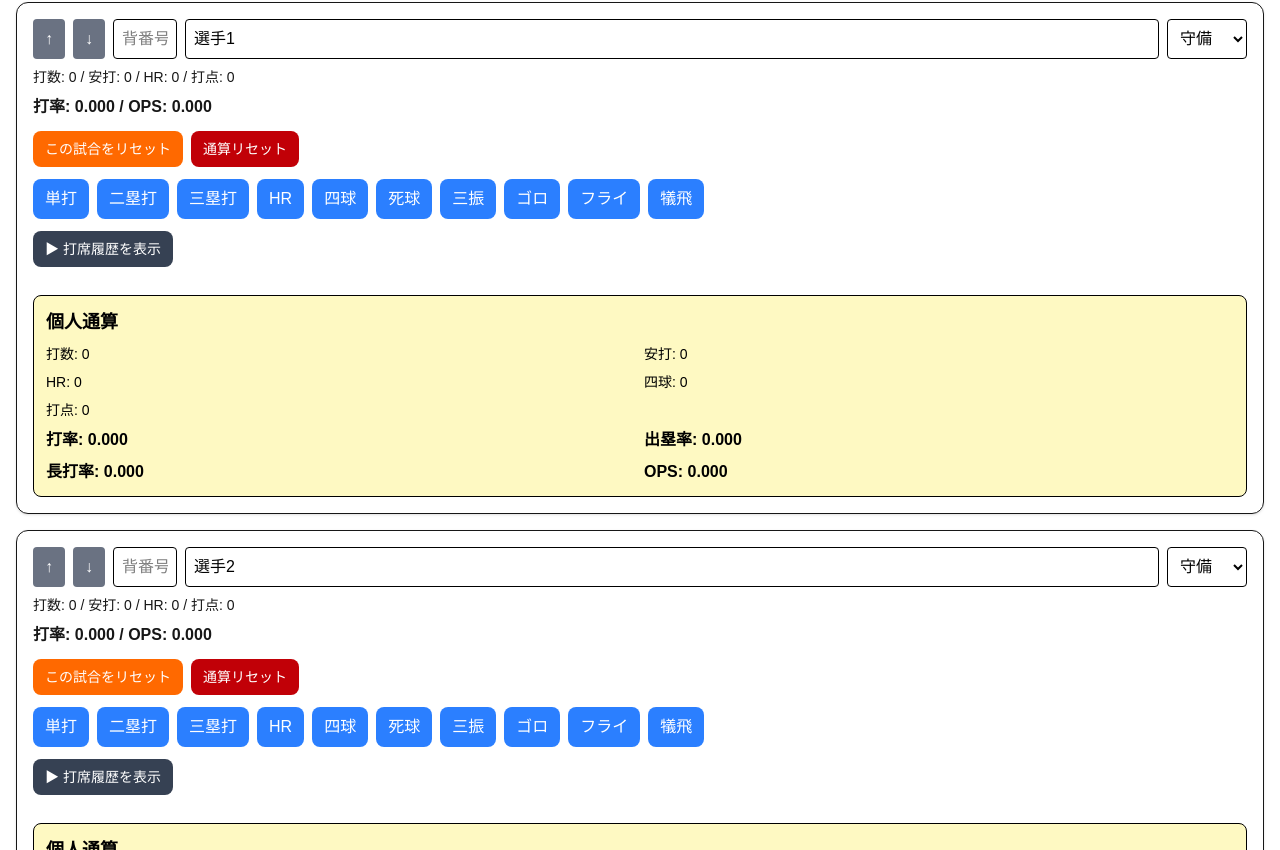
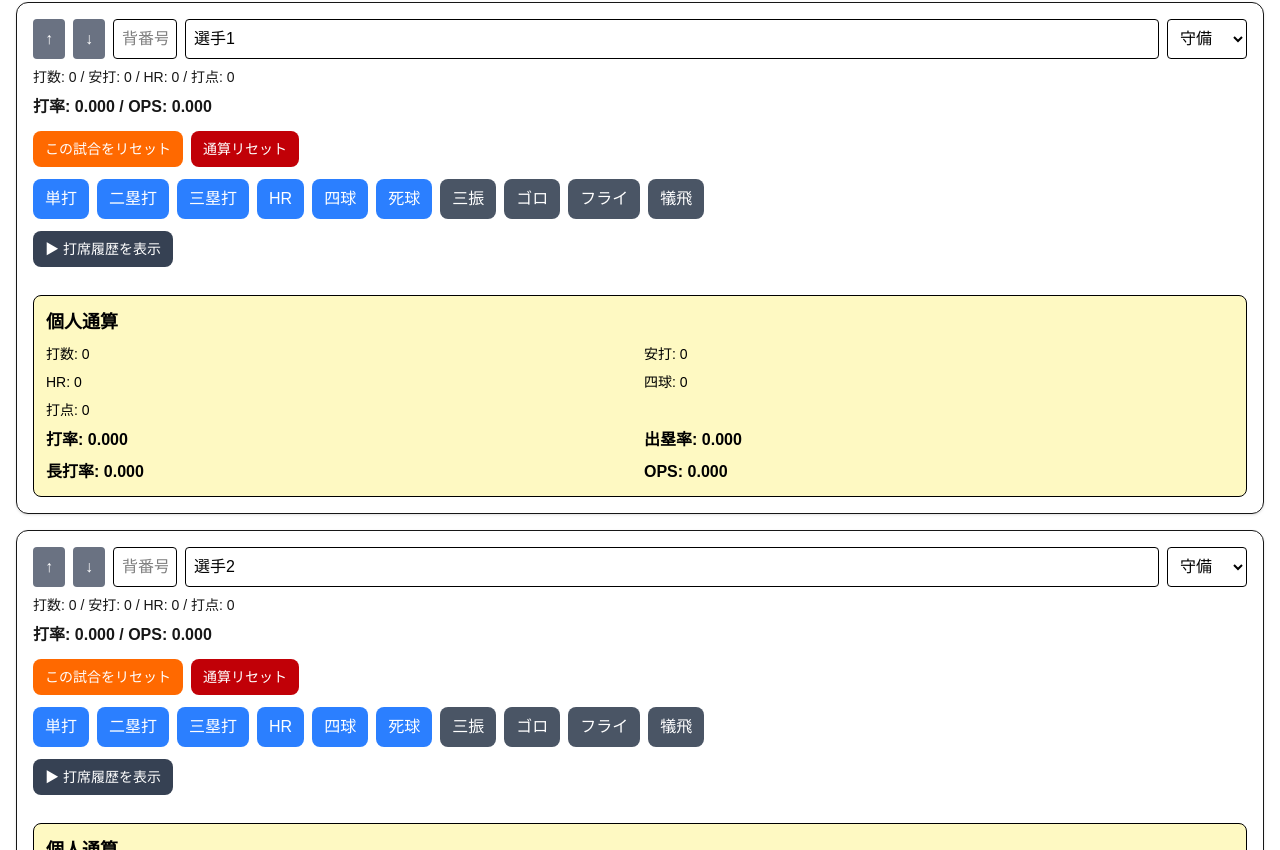
Before and after one commit to forcascreate-eng/baseball-ops-app, a Next.js app: page / in a window 1280 px wide. Shown: the part 1050-1900 px from the top of the page. Built offline with nearby package versions, Linux system fonts and the light colour scheme.

Commit message:
add auto inning and out button colors

```diff
--- a/app/page.tsx
+++ b/app/page.tsx
@@ -31,7 +31,7 @@ type GameRecord = {
 const resultOptions: Result[] = [
   "単打", "二塁打", "三塁打", "HR", "四球",
   "死球", "三振", "ゴロ", "フライ", "犠飛",
-];
+];const outResults: Result[] = ["三振", "ゴロ", "フライ", "犠飛"];
 
 const positionOptions = [
   "", "投", "捕", "一", "二", "三", "遊", "左", "中", "右", "DH", "代打", "代走"
@@ -152,12 +152,28 @@ export default function Home() {
 
   const addResult = (playerIndex: number, result: Result) => {
     const updated = [...players];
+
     updated[playerIndex].results.push({
       inning: currentInning,
       result,
       rbi: 0,
     });
+
     setPlayers(updated);
+
+    if (outResults.includes(result)) {
+      const inningResults = updated.flatMap((player) =>
+        player.results.filter((pa) => pa.inning === currentInning)
+      );
+
+      const outs = inningResults.filter((pa) =>
+        outResults.includes(pa.result)
+      ).length;
+
+      if (outs >= 3 && currentInning < 9) {
+        setCurrentInning(currentInning + 1);
+      }
+    }
   };
 
   const editResult = (
@@ -560,7 +576,9 @@ const restoreGameHistory = (index: number) => {
             <button
               key={result}
               onClick={() => addResult(playerIndex, result)}
-              className="bg-blue-500 text-white px-3 py-2 rounded-lg"
+              className={`${
+                outResults.includes(result) ? "bg-gray-600" : "bg-blue-500"
+              } text-white px-3 py-2 rounded-lg`}
             >
               {result}
             </button>
```
